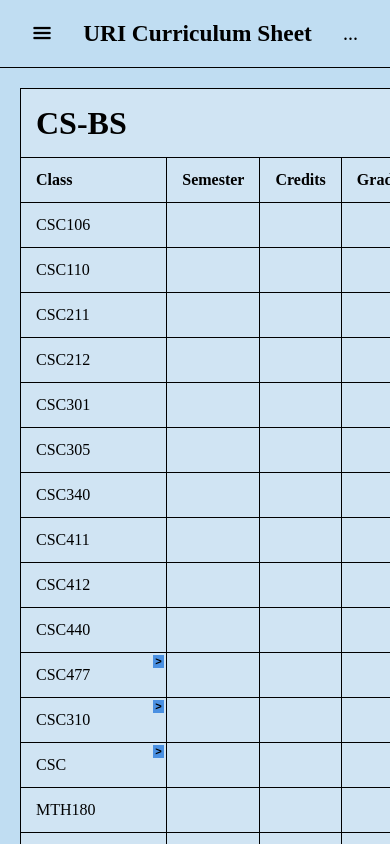
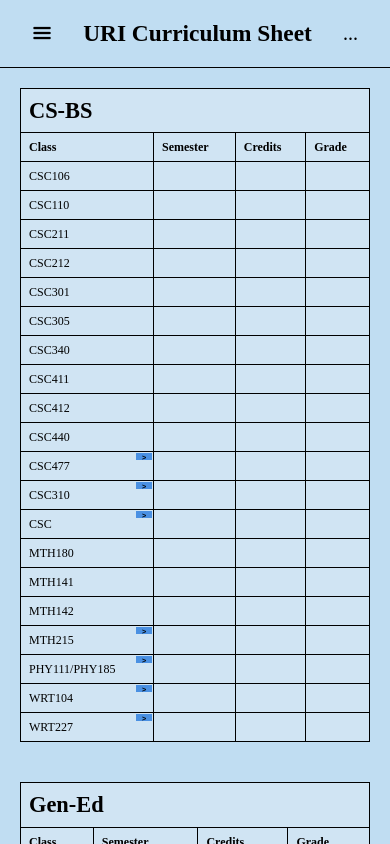
Before and after one commit to A-Teh/Curriculum-Sheet-App, a React (Vite) app: page / in a window 390 px wide. Built offline with nearby package versions, Linux system fonts and the light colour scheme; no server answers.

Commit message:
Modify mobile view of classsheet (still not done)

```diff
--- a/src/ClassSheet/ClassSheet.css
+++ b/src/ClassSheet/ClassSheet.css
@@ -52,5 +52,26 @@
     }
 }
 
-@media (max-width: 500px){
+@media (max-width: 500px) {
+  .class-sheet {
+    margin: 20px 20px;
+    font-size: 12px;
+  }
+
+  .class-sheet .major-title {
+    font-size: 1.4rem;
+  }
+
+  .class-sheet th, .class-sheet td {
+    padding: 5px 8px;
+    font-size: 1em;
+  }
+
+  .selection-button {
+    width: 12%;
+    height: 25%;
+    font-size: 0.6em;
+    top: 1px;
+    right: 1px;
+  }
 }
```
